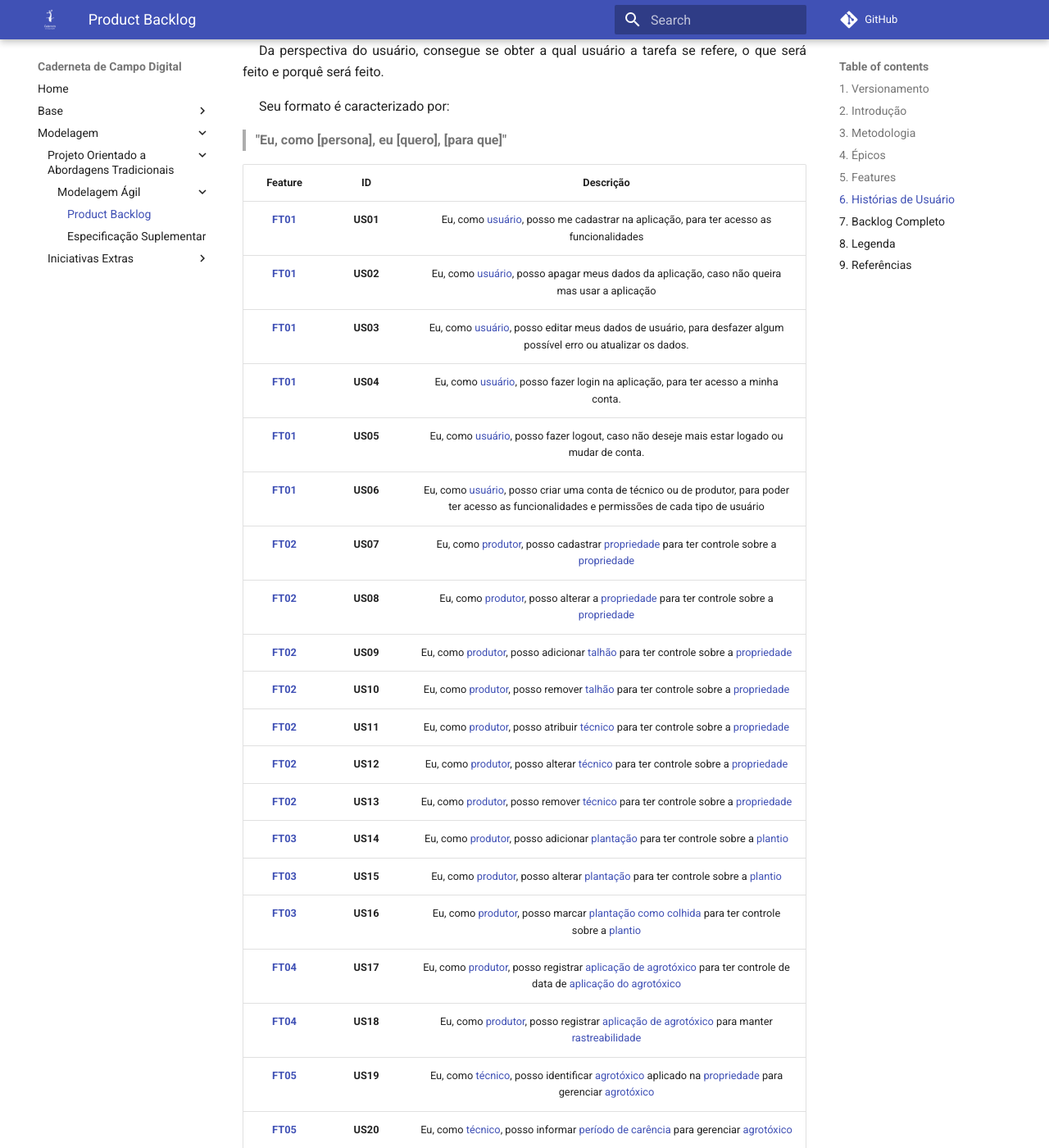
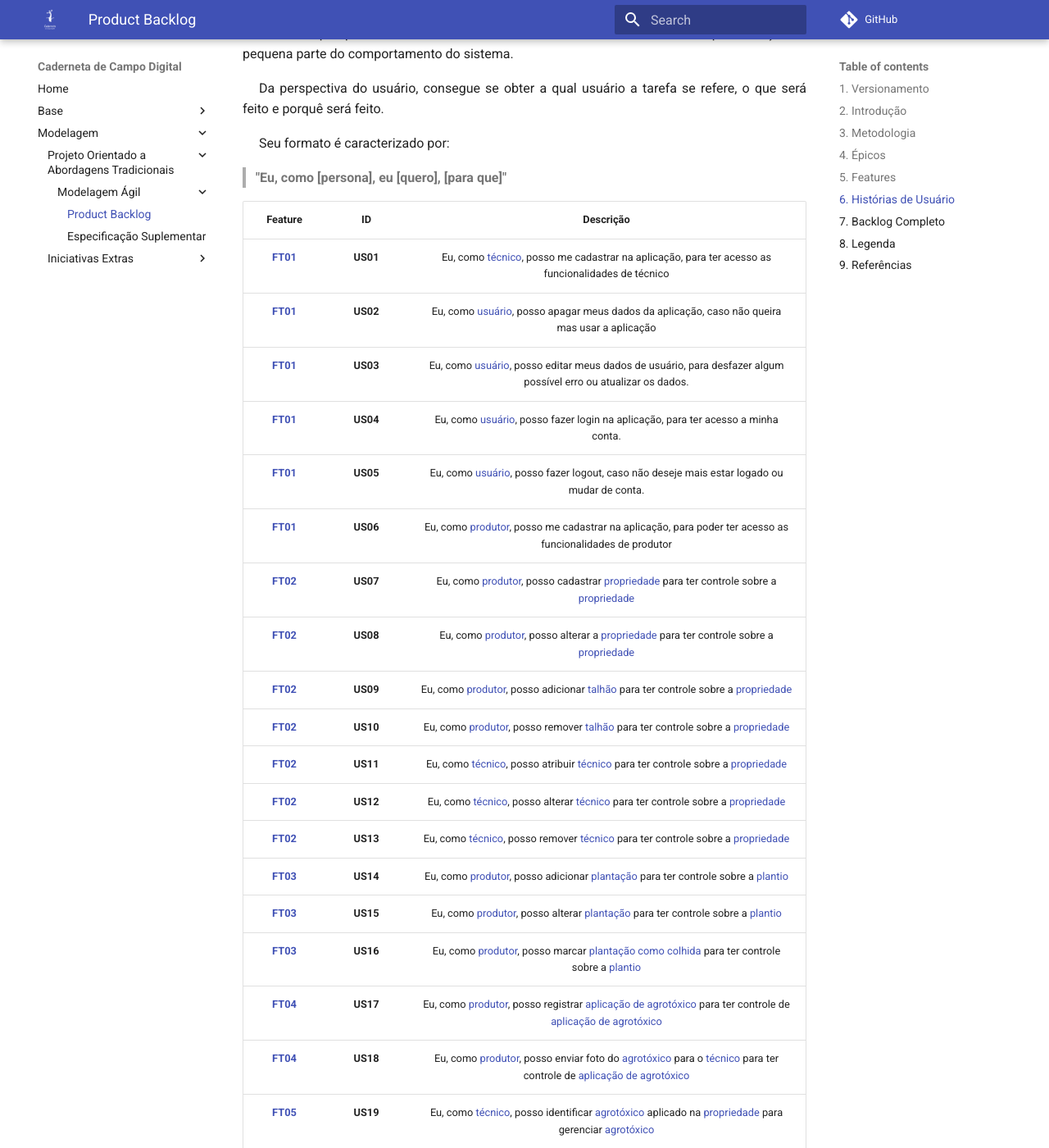
Before and after one commit to UnBArqDsw2021-2/2021.2_G4_CadernetaDeCampoDigital_docs, an MkDocs documentation site: the page built from docs/modelagem/agil/product_backlog.md, in a window 1280 px wide and 1400 px high, scrolled down 2372 px. Shown: the whole window at 82% size. Built offline with MkDocs 1.6.1 and Material for MkDocs 9.7.7, drawn with Linux system fonts in a browser that asks for light colours; comment, search, counter and statistics services are not loaded; some of the changed text lies outside the part shown.

Commit message:
#45 Fazendo ajustes com relação a formatação e ajustes na história de usuário

```diff
--- a/docs/modelagem/agil/product_backlog.md
+++ b/docs/modelagem/agil/product_backlog.md
@@ -95,35 +96,35 @@
 
 |Feature|ID|Descrição|
 |:------:|:----:|:---------:|
-| <a href="#FT01">**FT01**</a> | <span id="US01">**US01**</span> | Eu, como [usuário](/requisitos/modelagem/lexicos#usuario), posso me cadastrar na aplicação, para ter acesso as funcionalidades |
-| <a href="#FT01">**FT01**</a> | <span id="US02">**US02**</span> | Eu, como [usuário](/requisitos/modelagem/lexicos#usuario), posso apagar meus dados da aplicação, caso não queira mas usar a aplicação |
-| <a href="#FT01">**FT01**</a> | <span id="US03">**US03**</span> | Eu, como [usuário](/requisitos/modelagem/lexicos#usuario), posso editar meus dados de usuário, para desfazer algum possível erro ou atualizar os dados. |
-| <a href="#FT01">**FT01**</a> | <span id="US04">**US04**</span> | Eu, como [usuário](/requisitos/modelagem/lexicos#usuario), posso fazer login na aplicação, para ter acesso a minha conta. |
-| <a href="#FT01">**FT01**</a> | <span id="US05">**US05**</span> | Eu, como [usuário](/requisitos/modelagem/lexicos#usuario), posso fazer logout, caso não deseje mais estar logado ou mudar de conta. |
-| <a href="#FT01">**FT01**</a> | <span id="US06">**US06**</span> | Eu, como [usuário](/requisitos/modelagem/lexicos#usuario), posso criar uma conta de técnico ou de produtor, para poder ter acesso as funcionalidades e permissões de cada tipo de usuário |
-| <a href="#FT02">**FT02**</a> | <span id="US07">**US07**</span> | Eu, como [produtor](/requisitos/modelagem/lexicos#produtor), posso cadastrar [propriedade](/requisitos/modelagem/lexicos#propriedade) para ter controle sobre a [propriedade](/requisitos/modelagem/lexicos#propriedade) |
-| <a href="#FT02">**FT02**</a> | <span id="US08">**US08**</span> | Eu, como [produtor](/requisitos/modelagem/lexicos#produtor), posso alterar a [propriedade](/requisitos/modelagem/lexicos#propriedade) para ter controle sobre a [propriedade](/requisitos/modelagem/lexicos#propriedade) |
-| <a href="#FT02">**FT02**</a> | <span id="US09">**US09**</span> | Eu, como [produtor](/requisitos/modelagem/lexicos#produtor), posso adicionar [talhão](/requisitos/modelagem/lexicos#talhao) para ter controle sobre a [propriedade](/requisitos/modelagem/lexicos#propriedade) |
-| <a href="#FT02">**FT02**</a> | <span id="US10">**US10**</span> | Eu, como [produtor](/requisitos/modelagem/lexicos#produtor), posso remover [talhão](/requisitos/modelagem/lexicos#talhao) para ter controle sobre a [propriedade](/requisitos/modelagem/lexicos#propriedade) |
-| <a href="#FT02">**FT02**</a> | <span id="US11">**US11**</span> | Eu, como [produtor](/requisitos/modelagem/lexicos#produtor), posso atribuir [técnico](/requisitos/modelagem/lexicos#tecnico) para ter controle sobre a [propriedade](/requisitos/modelagem/lexicos#propriedade) |
-| <a href="#FT02">**FT02**</a> | <span id="US12">**US12**</span> | Eu, como [produtor](/requisitos/modelagem/lexicos#produtor), posso alterar [técnico](/requisitos/modelagem/lexicos#tecnico) para ter controle sobre a [propriedade](/requisitos/modelagem/lexicos#propriedade) |
-| <a href="#FT02">**FT02**</a> | <span id="US13">**US13**</span> | Eu, como [produtor](/requisitos/modelagem/lexicos#produtor), posso remover [técnico](/requisitos/modelagem/lexicos#tecnico) para ter controle sobre a [propriedade](/requisitos/modelagem/lexicos#propriedade) |
-| <a href="#FT03">**FT03**</a> | <span id="US14">**US14**</span> | Eu, como [produtor](/requisitos/modelagem/lexicos#produtor), posso adicionar [plantação](/requisitos/modelagem/lexicos#plantio) para ter controle sobre a [plantio](/requisitos/modelagem/lexicos#plantio) |
-| <a href="#FT03">**FT03**</a> | <span id="US15">**US15**</span> | Eu, como [produtor](/requisitos/modelagem/lexicos#produtor), posso alterar [plantação](/requisitos/modelagem/lexicos#plantio) para ter controle sobre a [plantio](/requisitos/modelagem/lexicos#plantio) |
-| <a href="#FT03">**FT03**</a> | <span id="US16">**US16**</span> | Eu, como [produtor](/requisitos/modelagem/lexicos#produtor), posso marcar [plantação como colhida](/requisitos/modelagem/lexicos#colher_plantio) para ter controle sobre a [plantio](/requisitos/modelagem/lexicos#plantio) |
-| <a href="#FT04">**FT04**</a> | <span id="US17">**US17**</span> | Eu, como [produtor](/requisitos/modelagem/lexicos#produtor), posso registrar [aplicação de agrotóxico](/requisitos/modelagem/lexicos#aplicar_agrotoxico) para ter controle de data de [aplicação do agrotóxico](/requisitos/modelagem/lexicos#aplicar_agrotoxico) |
-| <a href="#FT04">**FT04**</a> | <span id="US18">**US18**</span> | Eu, como [produtor](/requisitos/modelagem/lexicos#produtor), posso registrar [aplicação de agrotóxico](/requisitos/modelagem/lexicos#aplicar_agrotoxico) para manter [rastreabilidade](/requisitos/modelagem/lexicos#rastreabilidade) |
-| <a href="#FT05">**FT05**</a> | <span id="US19">**US19**</span> | Eu, como [técnico](/requisitos/modelagem/lexicos#tecnico), posso identificar [agrotóxico](/requisitos/modelagem/lexicos#agrotoxico) aplicado na [propriedade](/requisitos/modelagem/lexicos#propriedade) para gerenciar [agrotóxico](/requisitos/modelagem/lexicos#agrotoxico) |
-| <a href="#FT05">**FT05**</a> | <span id="US20">**US20**</span> | Eu, como [técnico](/requisitos/modelagem/lexicos#tecnico), posso informar [período de carência](/requisitos/modelagem/lexicos#periodo_carencia) para gerenciar [agrotóxico](/requisitos/modelagem/lexicos#agrotoxico) |
-| <a href="#FT05">**FT05**</a> | <span id="US21">**US21**</span> | Eu, como [técnico](/requisitos/modelagem/lexicos#tecnico), posso cadastrar [agrotóxico](/requisitos/modelagem/lexicos#agrotoxico) para gerenciar [agrotóxico](/requisitos/modelagem/lexicos#agrotoxico) |
-| <a href="#FT05">**FT05**</a> | <span id="US22">**US22**</span> | Eu, como [técnico](/requisitos/modelagem/lexicos#tecnico), posso remover [agrotóxico](/requisitos/modelagem/lexicos#agrotoxico) para gerenciar [agrotóxico](/requisitos/modelagem/lexicos#agrotoxico) |
-| <a href="#FT06">**FT06**</a> | <span id="US23">**US23**</span> | Eu, como [produtor](/requisitos/modelagem/lexicos#produtor), posso gerar [caderneta de campo](/requisitos/modelagem/lexicos#cardeneta_de_campo) para ter gerenciar [caderneta de campo](/requisitos/modelagem/lexicos#cardeneta_de_campo) |
-| <a href="#FT06">**FT06**</a> | <span id="US24">**US24**</span> | Eu, como [produtor](/requisitos/modelagem/lexicos#produtor), posso visualizar [caderneta de campo](/requisitos/modelagem/lexicos#cardeneta_de_campo) para ter gerenciar [caderneta de campo](/requisitos/modelagem/lexicos#cardeneta_de_campo) |
-| <a href="#FT07">**FT07**</a> | <span id="US25">**US25**</span> | Eu, como [produtor](/requisitos/modelagem/lexicos#produtor), posso visualizar [caderneta de campo](/requisitos/modelagem/lexicos#cardeneta_de_campo) para ter gerenciar [caderneta de campo](/requisitos/modelagem/lexicos#cardeneta_de_campo) |
-| <a href="#FT07">**FT07**</a> | <span id="US26">**US26**</span> | Eu, como [produtor](/requisitos/modelagem/lexicos#produtor), posso visualizar [plantações colhidas](/requisitos/modelagem/lexicos#plantio_finalizado) na [propriedade](/requisitos/modelagem/lexicos#propriedade) para ter manter histórico de [plantações](/requisitos/modelagem/lexicos#plantações) |
-| <a href="#FT08">**FT08**</a> | <span id="US27">**US27**</span> | Eu, como [técnico](/requisitos/modelagem/lexicos#tecnico), posso visualizar uma [propriedade](/requisitos/modelagem/lexicos#propriedade) para [supervisionar propriedade](/requisitos/modelagem/lexicos#supervisionar_propriedade) |
-| <a href="#FT09">**FT09**</a> | <span id="US28">**US28**</span> | Eu, como [técnico](/requisitos/modelagem/lexicos#tecnico), posso visualizar [caderneta de campo](/requisitos/modelagem/lexicos#cardeneta_de_campo) para regularizar [caderneta de campo](/requisitos/modelagem/lexicos#cardeneta_de_campo) |
-| <a href="#FT09">**FT09**</a> | <span id="US29">**US29**</span> | Eu, como [técnico](/requisitos/modelagem/lexicos#tecnico), posso solicitar alteração da [caderneta de campo](/requisitos/modelagem/lexicos#cardeneta_de_campo) para regularizar [caderneta de campo](/requisitos/modelagem/lexicos#cardeneta_de_campo) |
+| <a href="#FT01">**FT01**</a> | <span id="US01">**US01**</span> | Eu, como <a href="/requisitos/modelagem/lexicos#tecnico">técnico</a>, posso me cadastrar na aplicação, para ter acesso as funcionalidades de técnico |
+| <a href="#FT01">**FT01**</a> | <span id="US02">**US02**</span> | Eu, como <a href="/requisitos/modelagem/lexicos#usuario">usuário</a>, posso apagar meus dados da aplicação, caso não queira mas usar a aplicação |
+| <a href="#FT01">**FT01**</a> | <span id="US03">**US03**</span> | Eu, como <a href="/requisitos/modelagem/lexicos#usuario">usuário</a>, posso editar meus dados de usuário, para desfazer algum possível erro ou atualizar os dados. |
+| <a href="#FT01">**FT01**</a> | <span id="US04">**US04**</span> | Eu, como <a href="/requisitos/modelagem/lexicos#usuario">usuário</a>, posso fazer login na aplicação, para ter acesso a minha conta. |
+| <a href="#FT01">**FT01**</a> | <span id="US05">**US05**</span> | Eu, como <a href="/requisitos/modelagem/lexicos#usuario">usuário</a>, posso fazer logout, caso não deseje mais estar logado ou mudar de conta. |
+| <a href="#FT01">**FT01**</a> | <span id="US06">**US06**</span> | Eu, como <a href="/requisitos/modelagem/lexicos#produtor">produtor</a>, posso me cadastrar na aplicação, para poder ter acesso as funcionalidades de produtor |
+| <a href="#FT02">**FT02**</a> | <span id="US07">**US07**</span> | Eu, como <a href="/requisitos/modelagem/lexicos#produtor">produtor</a>, posso cadastrar <a href="/requisitos/modelagem/lexicos#propriedade">propriedade</a> para ter controle sobre a <a href="/requisitos/modelagem/lexicos#propriedade">propriedade</a> |
+| <a href="#FT02">**FT02**</a> | <span id="US08">**US08**</span> | Eu, como <a href="/requisitos/modelagem/lexicos#produtor">produtor</a>, posso alterar a <a href="/requisitos/modelagem/lexicos#propriedade">propriedade</a> para ter controle sobre a <a href="/requisitos/modelagem/lexicos#propriedade">propriedade</a> |
+| <a href="#FT02">**FT02**</a> | <span id="US09">**US09**</span> | Eu, como <a href="/requisitos/modelagem/lexicos#produtor">produtor</a>, posso adicionar <a href="/requisitos/modelagem/lexicos#talhao">talhão</a> para ter controle sobre a <a href="/requisitos/modelagem/lexicos#propriedade">propriedade</a> |
+| <a href="#FT02">**FT02**</a> | <span id="US10">**US10**</span> | Eu, como <a href="/requisitos/modelagem/lexicos#produtor">produtor</a>, posso remover <a href="/requisitos/modelagem/lexicos#talhao">talhão</a> para ter controle sobre a <a href="/requisitos/modelagem/lexicos#propriedade">propriedade</a> |
+| <a href="#FT02">**FT02**</a> | <span id="US11">**US11**</span> | Eu, como <a href="/requisitos/modelagem/lexicos#tecnico">técnico</a>, posso atribuir <a href="/requisitos/modelagem/lexicos#tecnico">técnico</a> para ter controle sobre a <a href="/requisitos/modelagem/lexicos#propriedade">propriedade</a> |
+| <a href="#FT02">**FT02**</a> | <span id="US12">**US12**</span> | Eu, como <a href="/requisitos/modelagem/lexicos#tecnico">técnico</a>, posso alterar <a href="/requisitos/modelagem/lexicos#tecnico">técnico</a> para ter controle sobre a <a href="/requisitos/modelagem/lexicos#propriedade">propriedade</a> |
+| <a href="#FT02">**FT02**</a> | <span id="US13">**US13**</span> | Eu, como <a href="/requisitos/modelagem/lexicos#tecnico">técnico</a>, posso remover <a href="/requisitos/modelagem/lexicos#tecnico">técnico</a> para ter controle sobre a <a href="/requisitos/modelagem/lexicos#propriedade">propriedade</a> |
+| <a href="#FT03">**FT03**</a> | <span id="US14">**US14**</span> | Eu, como <a href="/requisitos/modelagem/lexicos#produtor">produtor</a>, posso adicionar <a href="/requisitos/modelagem/lexicos#plantio">plantação</a> para ter controle sobre a <a href="/requisitos/modelagem/lexicos#plantio">plantio</a> |
+| <a href="#FT03">**FT03**</a> | <span id="US15">**US15**</span> | Eu, como <a href="/requisitos/modelagem/lexicos#produtor">produtor</a>, posso alterar <a href="/requisitos/modelagem/lexicos#plantio">plantação</a> para ter controle sobre a <a href="/requisitos/modelagem/lexicos#plantio">plantio</a> |
+| <a href="#FT03">**FT03**</a> | <span id="US16">**US16**</span> | Eu, como <a href="/requisitos/modelagem/lexicos#produtor">produtor</a>, posso marcar <a href="/requisitos/modelagem/lexicos#colher_plantio">plantação como colhida</a> para ter controle sobre a <a href="/requisitos/modelagem/lexicos#plantio">plantio</a> |
+| <a href="#FT04">**FT04**</a> | <span id="US17">**US17**</span> | Eu, como <a href="/requisitos/modelagem/lexicos#produtor">produtor</a>, posso registrar <a href="/requisitos/modelagem/lexicos#aplicar_agrotoxico">aplicação de agrotóxico</a> para ter controle de <a href="/requisitos/modelagem/lexicos#aplicar_agrotoxico">aplicação de agrotóxico</a> |
+| <a href="#FT04">**FT04**</a> | <span id="US18">**US18**</span> | Eu, como <a href="/requisitos/modelagem/lexicos#produtor">produtor</a>, posso enviar foto do <a href="/requisitos/modelagem/lexicos#agrotoxico">agrotóxico</a> para o <a href="/requisitos/modelagem/lexicos#tecnico">técnico</a> para ter controle de <a href="/requisitos/modelagem/lexicos#aplicar_agrotoxico">aplicação de agrotóxico</a> |
+| <a href="#FT05">**FT05**</a> | <span id="US19">**US19**</span> | Eu, como <a href="/requisitos/modelagem/lexicos#tecnico">técnico</a>, posso identificar <a href="/requisitos/modelagem/lexicos#agrotoxico">agrotóxico</a> aplicado na <a href="/requisitos/modelagem/lexicos#propriedade">propriedade</a> para gerenciar <a href="/requisitos/modelagem/lexicos#agrotoxico">agrotóxico</a> |
+| <a href="#FT05">**FT05**</a> | <span id="US20">**US20**</span> | Eu, como <a href="/requisitos/modelagem/lexicos#tecnico">técnico</a>, posso informar <a href="/requisitos/modelagem/lexicos#periodo_carencia">período de carência</a> para gerenciar <a href="/requisitos/modelagem/lexicos#agrotoxico">agrotóxico</a> |
+| <a href="#FT05">**FT05**</a> | <span id="US21">**US21**</span> | Eu, como <a href="/requisitos/modelagem/lexicos#tecnico">técnico</a>, posso cadastrar <a href="/requisitos/modelagem/lexicos#agrotoxico">agrotóxico</a> para gerenciar <a href="/requisitos/modelagem/lexicos#agrotoxico">agrotóxico</a> |
+| <a href="#FT05">**FT05**</a> | <span id="US22">**US22**</span> | Eu, como <a href="/requisitos/modelagem/lexicos#tecnico">técnico</a>, posso remover <a href="/requisitos/modelagem/lexicos#agrotoxico">agrotóxico</a> para gerenciar <a href="/requisitos/modelagem/lexicos#agrotoxico">agrotóxico</a> |
+| <a href="#FT06">**FT06**</a> | <span id="US23">**US23**</span> | Eu, como <a href="/requisitos/modelagem/lexicos#produtor">produtor</a>, posso gerar <a href="/requisitos/modelagem/lexicos#cardeneta_de_campo">caderneta de campo</a> para gerenciar <a href="/requisitos/modelagem/lexicos#cardeneta_de_campo">caderneta de campo</a> |
+| <a href="#FT06">**FT06**</a> | <span id="US24">**US24**</span> | Eu, como <a href="/requisitos/modelagem/lexicos#produtor">produtor</a>, posso visualizar <a href="/requisitos/modelagem/lexicos#cardeneta_de_campo">caderneta de campo</a> para gerenciar <a href="/requisitos/modelagem/lexicos#cardeneta_de_campo">caderneta de campo</a> |
+| <a href="#FT07">**FT07**</a> | <span id="US25">**US25**</span> | Eu, como <a href="/requisitos/modelagem/lexicos#produtor">produtor</a>, posso visualizar <a href="/requisitos/modelagem/lexicos#plantio_finalizado">plantações colhidas</a> na <a href="/requisitos/modelagem/lexicos#propriedade">propriedade</a> para ter manter histórico de <a href="/requisitos/modelagem/lexicos#plantações">plantações</a> |
+| <a href="#FT07">**FT07**</a> | <span id="US26">**US26**</span> | Eu, como <a href="/requisitos/modelagem/lexicos#produtor">produtor</a>, posso visualizar <a href="/requisitos/modelagem/lexicos#plantio_finalizado">plantações colhidas</a> em um <a href="/requisitos/modelagem/lexicos#talhao">talhão</a> para ter manter histórico de <a href="/requisitos/modelagem/lexicos#plantações">plantações</a> |
+| <a href="#FT08">**FT08**</a> | <span id="US27">**US27**</span> | Eu, como <a href="/requisitos/modelagem/lexicos#tecnico">técnico</a>, posso visualizar uma <a href="/requisitos/modelagem/lexicos#propriedade">propriedade</a> para <a href="/requisitos/modelagem/lexicos#supervisionar_propriedade">supervisionar propriedade</a> |
+| <a href="#FT09">**FT09**</a> | <span id="US28">**US28**</span> | Eu, como <a href="/requisitos/modelagem/lexicos#tecnico">técnico</a>, posso visualizar <a href="/requisitos/modelagem/lexicos#cardeneta_de_campo">caderneta de campo</a> para regularizar <a href="/requisitos/modelagem/lexicos#cardeneta_de_campo">caderneta de campo</a> |
+| <a href="#FT09">**FT09**</a> | <span id="US29">**US29**</span> | Eu, como <a href="/requisitos/modelagem/lexicos#tecnico">técnico</a>, posso solicitar alteração da <a href="/requisitos/modelagem/lexicos#cardeneta_de_campo">caderneta de campo</a> para regularizar <a href="/requisitos/modelagem/lexicos#cardeneta_de_campo">caderneta de campo</a> |
 
 <h6 align="center">Tabela 3: Histórias de Usuários</h6>
 <h6 align="center">Fonte: Autores</h6>
```
Also changed, not shown: other parts of docs/modelagem/agil/product_backlog.md (+1 -0 lines).
